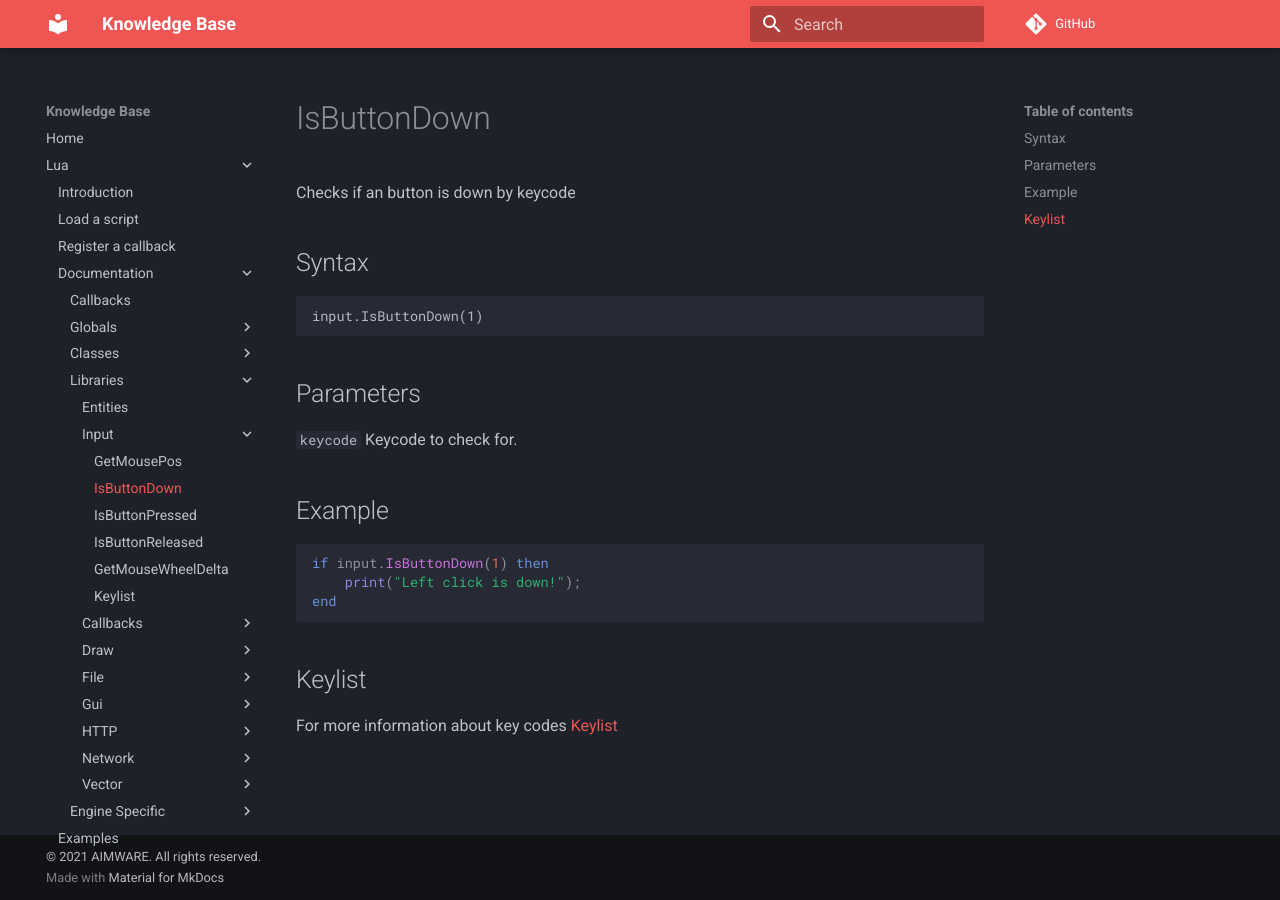
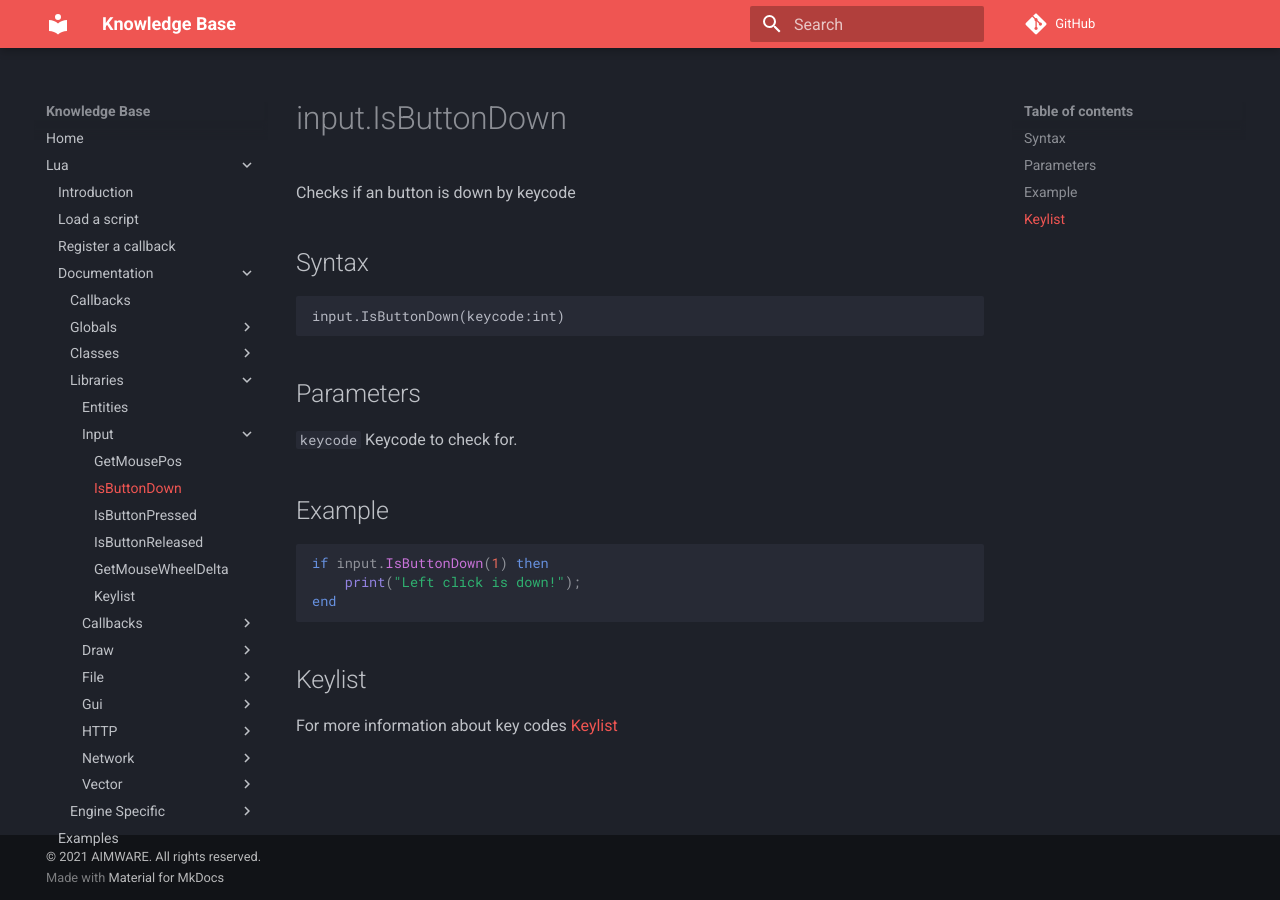
Before and after one commit to Ninaligo/aimware-web-kb, an MkDocs documentation site: the page built from private/lua/docs/library/input/isbuttondown.md, in a window 1280 px wide. Built offline with MkDocs 1.6.1 and Material for MkDocs 9.7.7, drawn with Linux system fonts in a browser that asks for light colours; comment, search, counter and statistics services are not loaded.

Commit message:
Fixed isbuttondown.md

````diff
--- a/private/lua/docs/library/input/isbuttondown.md
+++ b/private/lua/docs/library/input/isbuttondown.md
@@ -1,8 +1,9 @@
+# input.IsButtonDown
 Checks if an button is down by keycode
 
 ## Syntax
 ```
-input.IsButtonDown(1)
+input.IsButtonDown(keycode:int)
 ```
 
 ## Parameters
````
